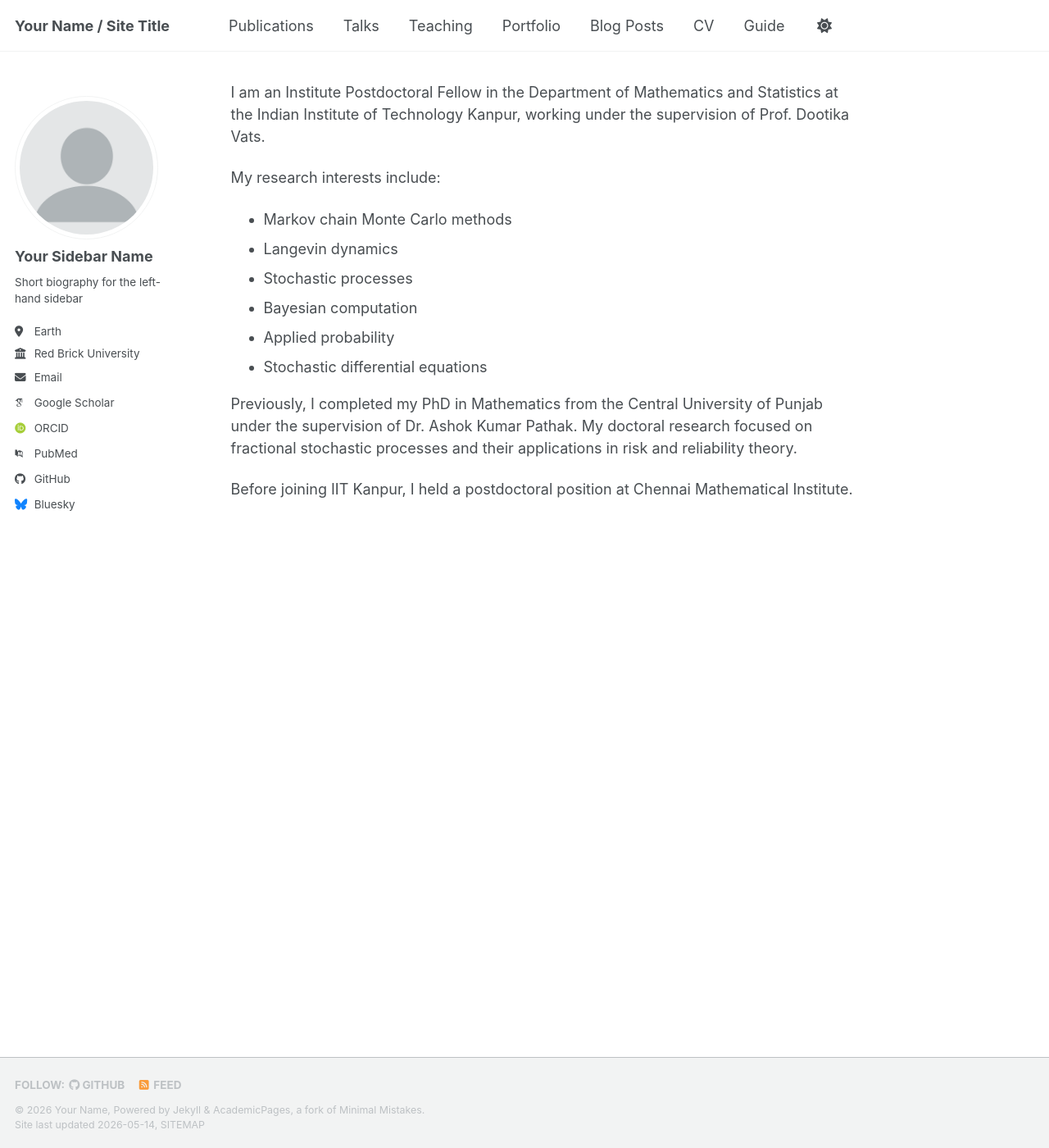
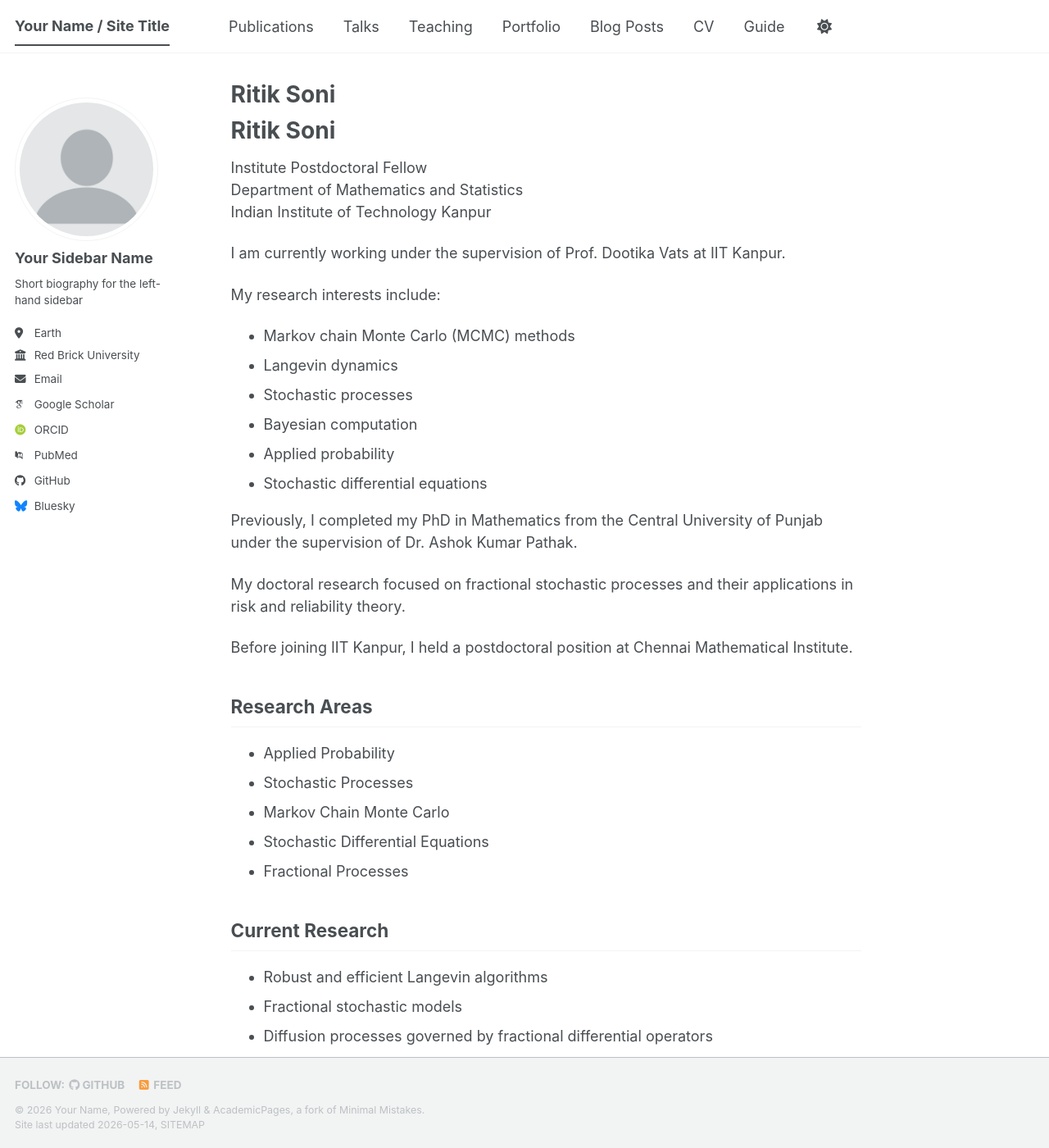
Before and after one commit to ritik824/ritik824.github.io, a Jekyll site: the page built from _pages/about.md, in a window 1280 px wide and 1400 px high. Shown: the whole window at 82% size. Built offline with Jekyll 4.4.1, drawn with Linux system fonts in a browser that asks for light colours; some web fonts are replaced; a script bundle is joined from its source files by our own code; library files that are not in the unit come from our copies; some of the changed text lies outside the part shown.

Commit message:
Revise about page with new content and formatting
Updated the about page with additional information on research areas, current research, and contact details.

```diff
--- a/_pages/about.md
+++ b/_pages/about.md
@@ -1,26 +1,50 @@
 ---
-
 permalink: /
 title: "Ritik Soni"
 author_profile: true
 redirect_from:
-
-* /about/
-* /about.html
-
+  - /about/
+  - /about.html
 ---
 
-I am an Institute Postdoctoral Fellow in the Department of Mathematics and Statistics at the Indian Institute of Technology Kanpur, working under the supervision of Prof. Dootika Vats.
+# Ritik Soni
+
+Institute Postdoctoral Fellow
+Department of Mathematics and Statistics
+Indian Institute of Technology Kanpur
+
+I am currently working under the supervision of Prof. Dootika Vats at IIT Kanpur.
 
 My research interests include:
 
-* Markov chain Monte Carlo methods
-* Langevin dynamics
-* Stochastic processes
-* Bayesian computation
-* Applied probability
-* Stochastic differential equations
+- Markov chain Monte Carlo (MCMC) methods
+- Langevin dynamics
+- Stochastic processes
+- Bayesian computation
+- Applied probability
+- Stochastic differential equations
 
-Previously, I completed my PhD in Mathematics from the Central University of Punjab under the supervision of Dr. Ashok Kumar Pathak. My doctoral research focused on fractional stochastic processes and their applications in risk and reliability theory.
+Previously, I completed my PhD in Mathematics from the Central University of Punjab under the supervision of Dr. Ashok Kumar Pathak.
+
+My doctoral research focused on fractional stochastic processes and their applications in risk and reliability theory.
 
 Before joining IIT Kanpur, I held a postdoctoral position at Chennai Mathematical Institute.
+
+## Research Areas
+
+- Applied Probability
+- Stochastic Processes
+- Markov Chain Monte Carlo
+- Stochastic Differential Equations
+- Fractional Processes
+
+## Current Research
+
+- Robust and efficient Langevin algorithms
+- Fractional stochastic models
+- Diffusion processes governed by fractional differential operators
+- Bayesian computation and MCMC diagnostics
+
+## Contact
+
+Email: ritiksoni2012@gmail.com
```
